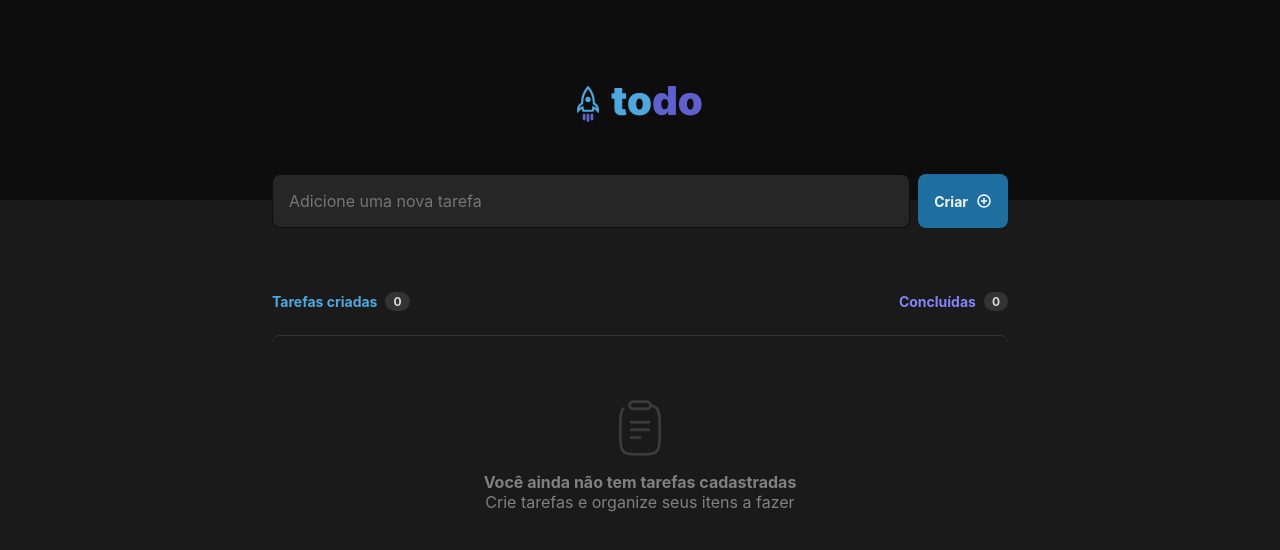
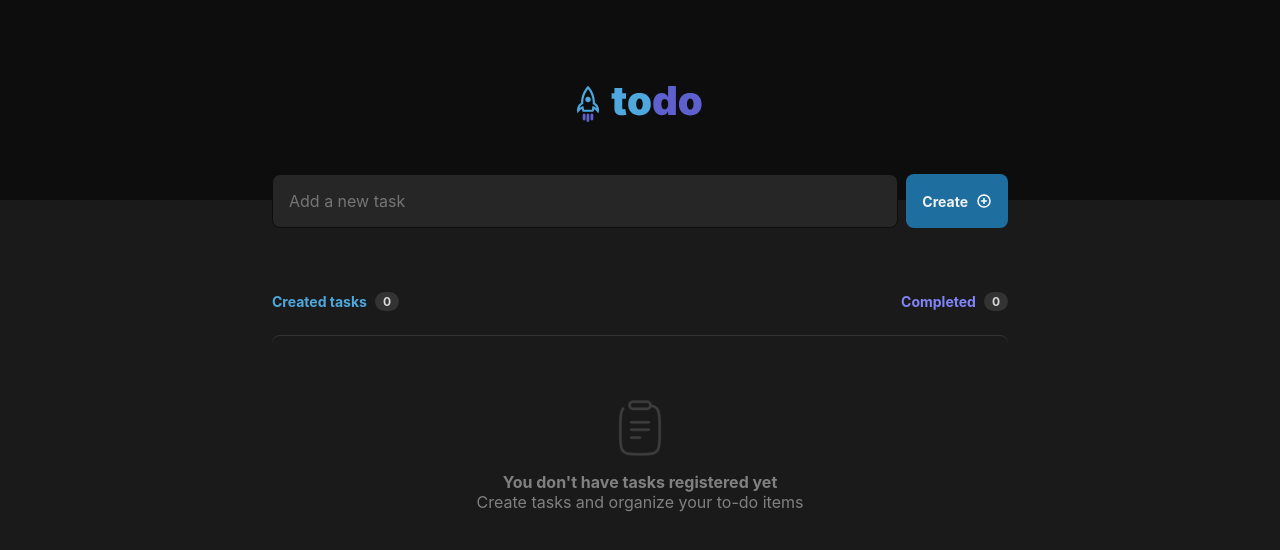
Before and after one commit to legeannd/todo-list-react, a React (Vite) app: page / in a window 1280 px wide. Shown: the top 550 px of the page. Built offline with nearby package versions, Linux system fonts and the light colour scheme.

Commit message:
feat: translate to english

```diff
--- a/src/components/NewTask.tsx
+++ b/src/components/NewTask.tsx
@@ -24,12 +24,12 @@ export function NewTask({ onCreate }: NewTaskProps) {
         type="text"
         value={taskValue}
         onChange={handleCreateTaskText}
-        placeholder="Adicione uma nova tarefa"
+        placeholder="Add a new task"
         className={styles.input}
       />
 
       <button className={styles.button} onClick={handleClickOnCreateButton}>
-        Criar
+        Create
         <PlusCircle size={16} color="white" weight="bold"/>
       </button>
     </div>
--- a/src/components/Tasks.tsx
+++ b/src/components/Tasks.tsx
@@ -17,11 +17,11 @@ export function Tasks({ tasks, doneTasks, onMarkAsDone, onDelete }: TasksProps)
     <main className={styles.tasks}>
       <header className={styles.info}>
         <div className={styles.createdTasks}>
-          <span>Tarefas criadas</span>
+          <span>Created tasks</span>
           <span>{tasks.length}</span>
         </div>
         <div className={styles.finishedTasks}>
-          <span>Concluídas</span>
+          <span>Completed</span>
           <span>{doneTasks}</span>
         </div>
       </header>
@@ -30,8 +30,8 @@ export function Tasks({ tasks, doneTasks, onMarkAsDone, onDelete }: TasksProps)
         <article className={styles.empty}>
           <img src={clipboard} alt="Clipboard" />
           <div>
-            <strong>Você ainda não tem tarefas cadastradas</strong>
-            <span>Crie tarefas e organize seus itens a fazer</span>
+            <strong>You don't have tasks registered yet</strong>
+            <span>Create tasks and organize your to-do items</span>
           </div>
         </article>
       ) : (
```
